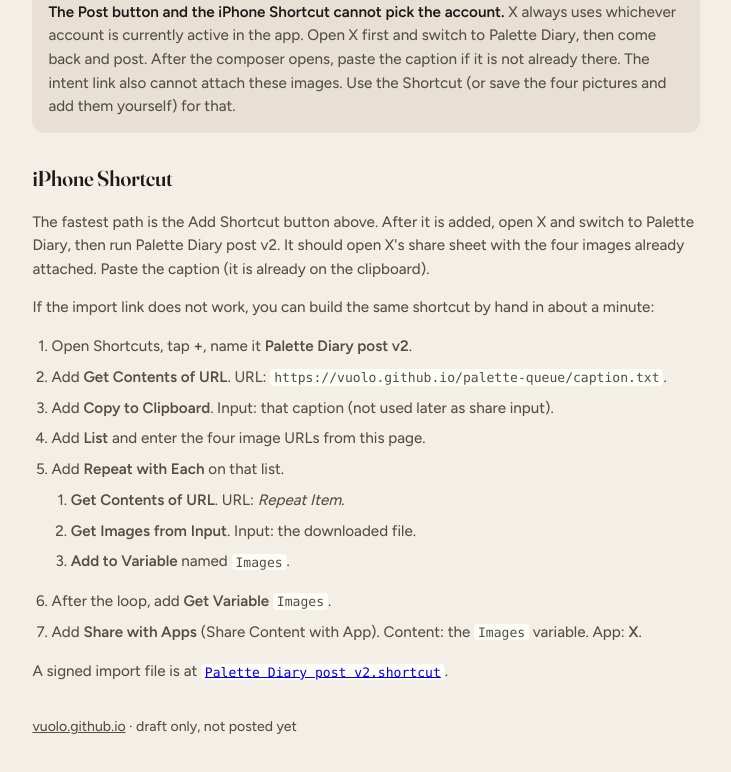
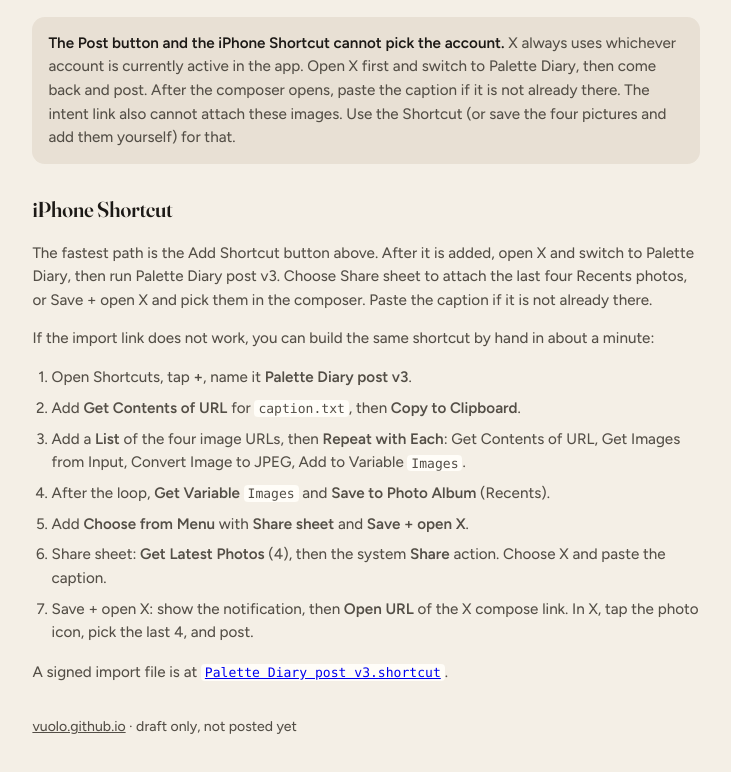
Before and after one commit to vuolo/vuolo.github.io, a plain HTML site: page palette-queue/index.html in a window 1280 px wide. Shown: the part 1500-2272 px from the top of the page, without its empty margins (274-1005 px from the left). Drawn offline with Linux system fonts and the light colour scheme.

Commit message:
Add Palette Diary post v3 shortcut with Photos share and Save + open X

```diff
--- a/palette-queue/index.html
+++ b/palette-queue/index.html
@@ -169,11 +169,11 @@
 
     <div class="caption-box" style="margin-bottom:1.2rem">
       <p>Add the iPhone Shortcut</p>
-      <p class="steps" style="margin:0 0 0.85rem">This is v2. It downloads the four pictures as image files, copies the caption to the clipboard, then uses Share with Apps to send those images to X. Tap the button on your iPhone, review the actions, and tap Add Shortcut. If you already added v1, add this one too and use v2.</p>
+      <p class="steps" style="margin:0 0 0.85rem">This is v3. Share with Apps failed on v2 because X's share extension rejected the downloaded files. v3 saves JPEG copies to Recents, then lets you pick Share sheet (Photos assets, the same type Photos uses when sharing to X) or Save + open X (notification, then the compose screen; tap the photo icon and pick the last 4). The caption is already on the clipboard. Add this v3 copy; do not reuse v1 or v2.</p>
       <div class="actions">
-        <a class="btn" href="Palette%20Diary%20post%20v2.shortcut">Add Shortcut</a>
+        <a class="btn" href="Palette%20Diary%20post%20v3.shortcut">Add Shortcut</a>
       </div>
-      <p class="steps" style="margin:0.85rem 0 0">If Safari only downloads the file, open the Files app, tap <code>Palette Diary post v2.shortcut</code>, then Open in Shortcuts, then Add Shortcut.</p>
+      <p class="steps" style="margin:0.85rem 0 0">If Safari only downloads the file, open the Files app, tap <code>Palette Diary post v3.shortcut</code>, then Open in Shortcuts, then Add Shortcut.</p>
     </div>
 
     <div class="grid" id="images">
@@ -194,24 +194,18 @@
     <p class="note"><strong>The Post button and the iPhone Shortcut cannot pick the account.</strong> X always uses whichever account is currently active in the app. Open X first and switch to Palette Diary, then come back and post. After the composer opens, paste the caption if it is not already there. The intent link also cannot attach these images. Use the Shortcut (or save the four pictures and add them yourself) for that.</p>
 
     <h2>iPhone Shortcut</h2>
-    <p class="steps">The fastest path is the Add Shortcut button above. After it is added, open X and switch to Palette Diary, then run Palette Diary post v2. It should open X's share sheet with the four images already attached. Paste the caption (it is already on the clipboard).</p>
+    <p class="steps">The fastest path is the Add Shortcut button above. After it is added, open X and switch to Palette Diary, then run Palette Diary post v3. Choose Share sheet to attach the last four Recents photos, or Save + open X and pick them in the composer. Paste the caption if it is not already there.</p>
     <p class="steps">If the import link does not work, you can build the same shortcut by hand in about a minute:</p>
     <ol class="steps">
-      <li>Open Shortcuts, tap <strong>+</strong>, name it <strong>Palette Diary post v2</strong>.</li>
-      <li>Add <strong>Get Contents of URL</strong>. URL: <code>https://vuolo.github.io/palette-queue/caption.txt</code>.</li>
-      <li>Add <strong>Copy to Clipboard</strong>. Input: that caption (not used later as share input).</li>
-      <li>Add <strong>List</strong> and enter the four image URLs from this page.</li>
-      <li>Add <strong>Repeat with Each</strong> on that list.
-        <ol>
-          <li><strong>Get Contents of URL</strong>. URL: <em>Repeat Item</em>.</li>
-          <li><strong>Get Images from Input</strong>. Input: the downloaded file.</li>
-          <li><strong>Add to Variable</strong> named <code>Images</code>.</li>
-        </ol>
-      </li>
-      <li>After the loop, add <strong>Get Variable</strong> <code>Images</code>.</li>
-      <li>Add <strong>Share with Apps</strong> (Share Content with App). Content: the <code>Images</code> variable. App: <strong>X</strong>.</li>
+      <li>Open Shortcuts, tap <strong>+</strong>, name it <strong>Palette Diary post v3</strong>.</li>
+      <li>Add <strong>Get Contents of URL</strong> for <code>caption.txt</code>, then <strong>Copy to Clipboard</strong>.</li>
+      <li>Add a <strong>List</strong> of the four image URLs, then <strong>Repeat with Each</strong>: Get Contents of URL, Get Images from Input, Convert Image to JPEG, Add to Variable <code>Images</code>.</li>
+      <li>After the loop, <strong>Get Variable</strong> <code>Images</code> and <strong>Save to Photo Album</strong> (Recents).</li>
+      <li>Add <strong>Choose from Menu</strong> with <strong>Share sheet</strong> and <strong>Save + open X</strong>.</li>
+      <li>Share sheet: <strong>Get Latest Photos</strong> (4), then the system <strong>Share</strong> action. Choose X and paste the caption.</li>
+      <li>Save + open X: show the notification, then <strong>Open URL</strong> of the X compose link. In X, tap the photo icon, pick the last 4, and post.</li>
     </ol>
-    <p class="steps">A signed import file is at <a href="Palette%20Diary%20post%20v2.shortcut"><code>Palette Diary post v2.shortcut</code></a>.</p>
+    <p class="steps">A signed import file is at <a href="Palette%20Diary%20post%20v3.shortcut"><code>Palette Diary post v3.shortcut</code></a>.</p>
 
     <footer>
       <a href="https://vuolo.github.io/">vuolo.github.io</a>
--- a/palette-queue/today.json
+++ b/palette-queue/today.json
@@ -9,5 +9,5 @@
     "https://vuolo.github.io/palette-queue/04-materials.jpg"
   ],
   "caption_url": "https://vuolo.github.io/palette-queue/caption.txt",
-  "shortcut_url": "https://vuolo.github.io/palette-queue/Palette%20Diary%20post%20v2.shortcut"
+  "shortcut_url": "https://vuolo.github.io/palette-queue/Palette%20Diary%20post%20v3.shortcut"
 }
```
Also changed, not shown: 1 other file.
